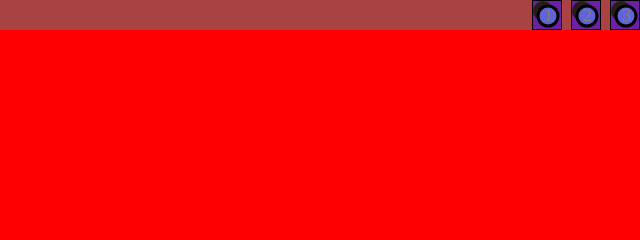
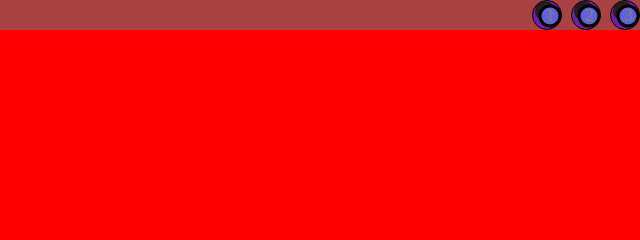
Before and after one commit to ManueldG/htmlcss-shoes, a plain HTML site: page index.html in a window 1280 px wide. Shown: the top 240 px of the page, 640-1280 px from the left. Drawn offline with Linux system fonts and the light colour scheme.

Commit message:
ultima sistemata

```diff
--- a/css/style.css
+++ b/css/style.css
@@ -38,8 +38,8 @@
     background-color:rgba(55, 0, 255, 0.521);
     margin-left: 5px;
     height:30px;
-    width:30px;*/
-    padding: 0 2px;*/
+    width:30px;
+    padding: 0 2px;
     border-radius: 50%;
     border: 1px solid black;
     display:inline-block;
```
